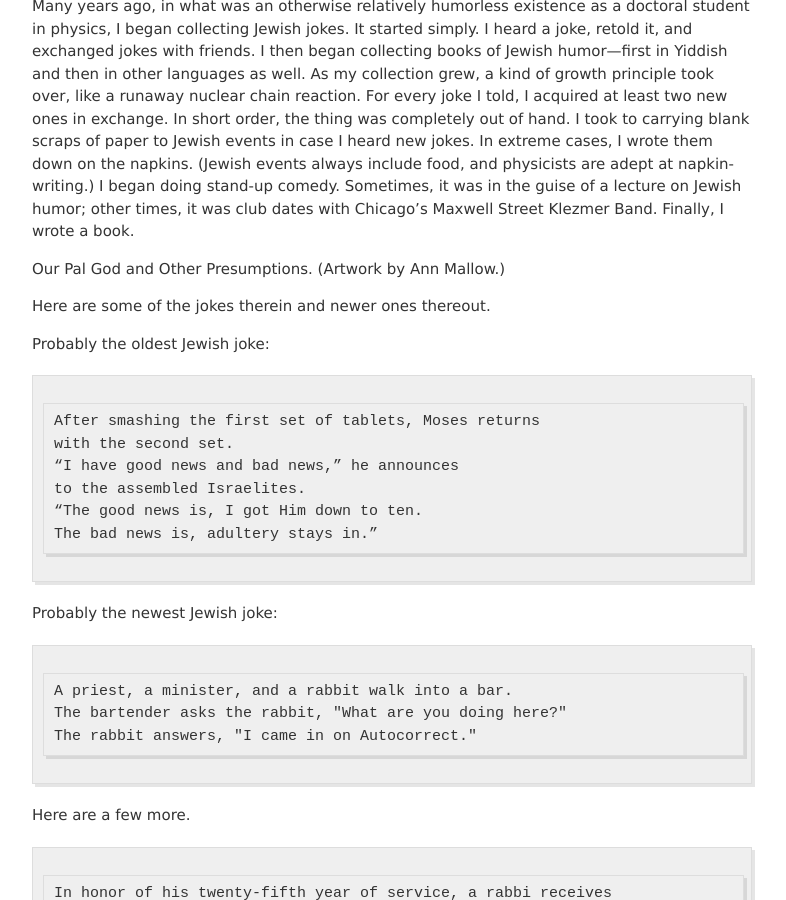
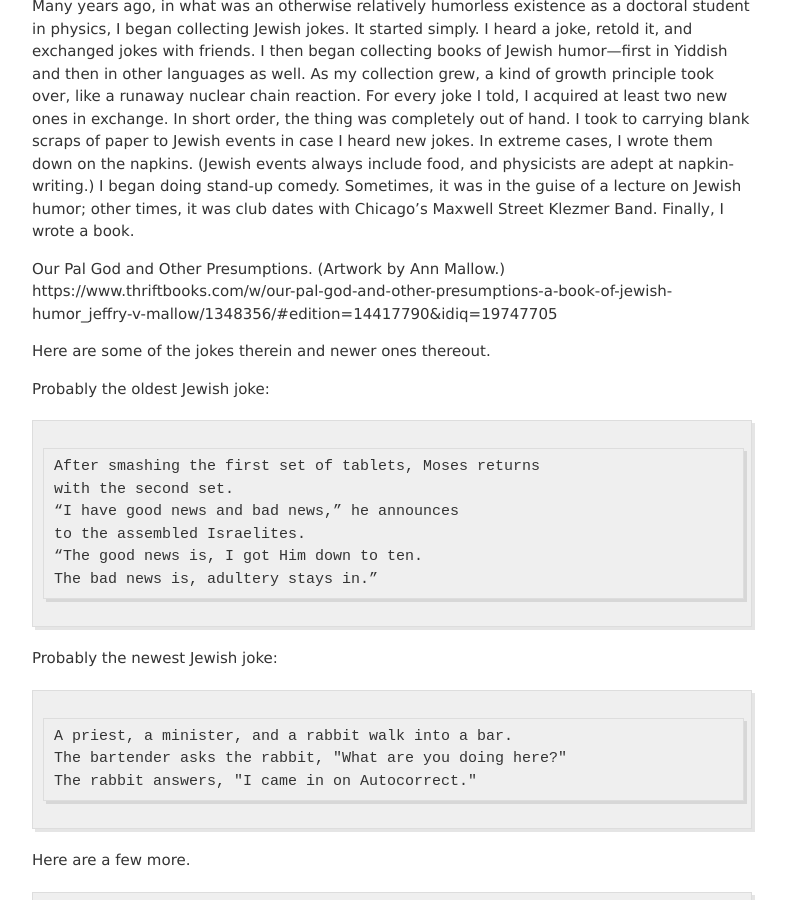
Before and after one commit to jvmallow/jvmallow.github.io, a Jekyll site: the page built from _posts/2025-05-31-Jewish_Humor.md, in a window 1280 px wide and 900 px high, scrolled down 535 px. Shown: the whole window, without its empty margins (248-1034 px from the left). Built offline with Jekyll 4.4.1, drawn with Linux system fonts in a browser that asks for light colours; a script that is not in the unit is left out; part of the change alters nothing that is shown.

Commit message:
Update 2025-05-31-Jewish_Humor.md

```diff
--- a/_posts/2025-05-31-Jewish_Humor.md
+++ b/_posts/2025-05-31-Jewish_Humor.md
@@ -10,6 +10,7 @@ tags: [Jewish Humor]
 Many years ago, in what was an otherwise relatively humorless existence as a doctoral student in physics, I began collecting Jewish jokes. It started simply. I heard a joke, retold it, and exchanged jokes with friends. I then began collecting books of Jewish humor—first in Yiddish and then in other languages as well. As my collection grew, a kind of growth principle took over, like a runaway nuclear chain reaction. For every joke I told, I acquired at least two new ones in exchange. In short order, the thing was completely out of hand. I took to carrying blank scraps of paper to Jewish events in case I heard new jokes. In extreme cases, I wrote them down on the napkins. (Jewish events always include food, and physicists are adept at napkin-writing.) I began doing stand-up comedy. Sometimes, it was in the guise of a lecture on Jewish humor; other times, it was club dates with Chicago’s Maxwell Street Klezmer Band. Finally, I wrote a book.
 
 Our Pal God and Other Presumptions. (Artwork by Ann Mallow.)
+https://www.thriftbooks.com/w/our-pal-god-and-other-presumptions-a-book-of-jewish-humor_jeffry-v-mallow/1348356/#edition=14417790&idiq=19747705
 
 
 Here are some of the jokes therein and newer ones thereout.
```
